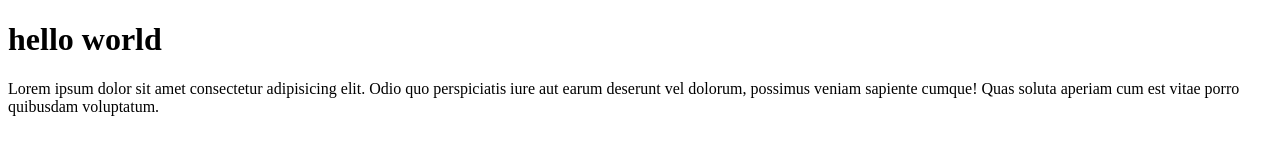
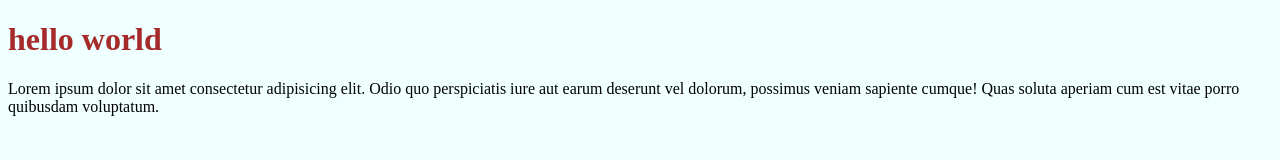
Before and after one commit to alembrhangebremeskel/test, a plain HTML site: page index.html in a window 1280 px wide. Drawn offline with Linux system fonts and the light colour scheme.

Commit message:
adding styling instructin

```diff
--- a/index.html
+++ b/index.html
@@ -4,11 +4,13 @@
     <meta charset="UTF-8">
     <meta name="viewport" content="width=device-width, initial-scale=1.0">
     <title>Document</title>
+    <link rel="stylesheet" href="style.css">
 </head>
 <body>
     <h1>hello world</h1>
     <p>
         Lorem ipsum dolor sit amet consectetur adipisicing elit. Odio quo perspiciatis iure aut earum deserunt vel dolorum, possimus veniam sapiente cumque! Quas soluta aperiam cum est vitae porro quibusdam voluptatum.
     </p>
+    <script src="script.js"></script>
 </body>
 </html>
--- a/script.js
+++ b/script.js
@@ -0,0 +1 @@
+console.log("this is the js taing in github");
--- a/style.css
+++ b/style.css
@@ -0,0 +1,6 @@
+body{
+    background-color: azure;
+}
+h1{
+    color: brown;
+}
```
